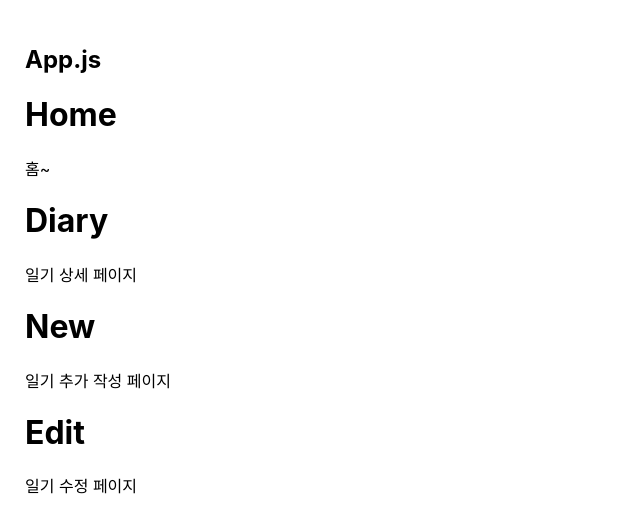
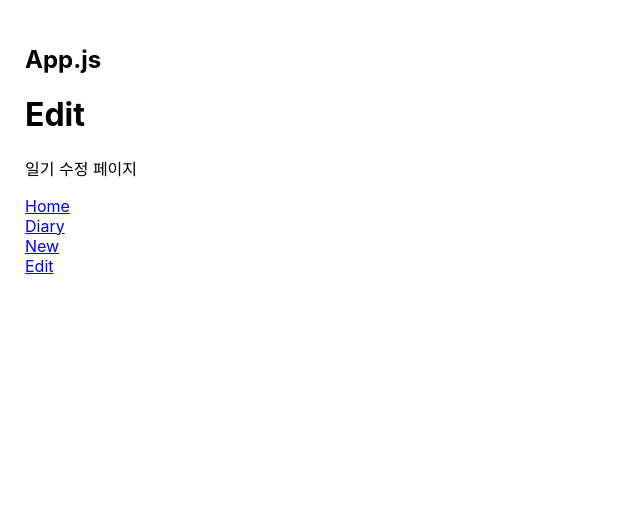
Before and after one commit to myongdol/emotion_diary, a React (Create React App) app: page /edit in a window 1280 px wide. Shown: the top 532 px of the page, without its empty margins (0-640 px from the left). Built offline with nearby package versions, Linux system fonts and the light colour scheme.

Commit message:
[feat]SPA방식 적용 시켜보기

```diff
--- a/src/App.js
+++ b/src/App.js
@@ -1,9 +1,10 @@
 import './App.css';
-import {BrowserRouter} from 'react-router-dom'
+import {BrowserRouter, Route, Routes} from 'react-router-dom'
 import Home from './pages/Home';
 import Diary from './pages/Diary';
 import New from './pages/New';
 import Edit from './pages/Edit';
+import RouteTest from './components/RouteTest';
 
 
 function App() {
@@ -11,10 +12,13 @@
     <BrowserRouter>
       <div className="App">
         <h2>App.js</h2>
-        <Home/>
-        <Diary/>
-        <New/>
-        <Edit/>
+        <Routes>
+          <Route path='/' element={<Home/>}/>
+          <Route path='/diary' element={<Diary/>}/>
+          <Route path='/new' element={<New/>}/>
+          <Route path='/edit' element={<Edit/>}/>
+        </Routes>
+        <RouteTest/>
       </div>
     </BrowserRouter>
   );
--- /dev/null
+++ b/src/components/RouteTest.js
@@ -0,0 +1,15 @@
+import { Link } from "react-router-dom";
+
+// SPA 방식으로 페이지를 이동 시켜줌!
+const RouteTest = () => {
+    return <>
+    <Link to={'/'}>Home</Link>
+    <br/>
+    <Link to={'/diary'}>Diary</Link>
+    <br/>
+    <Link to={'/new'}>New</Link>
+    <br/>
+    <Link to={'/edit'}>Edit</Link>
+    </>
+}
+export default RouteTest;
```
